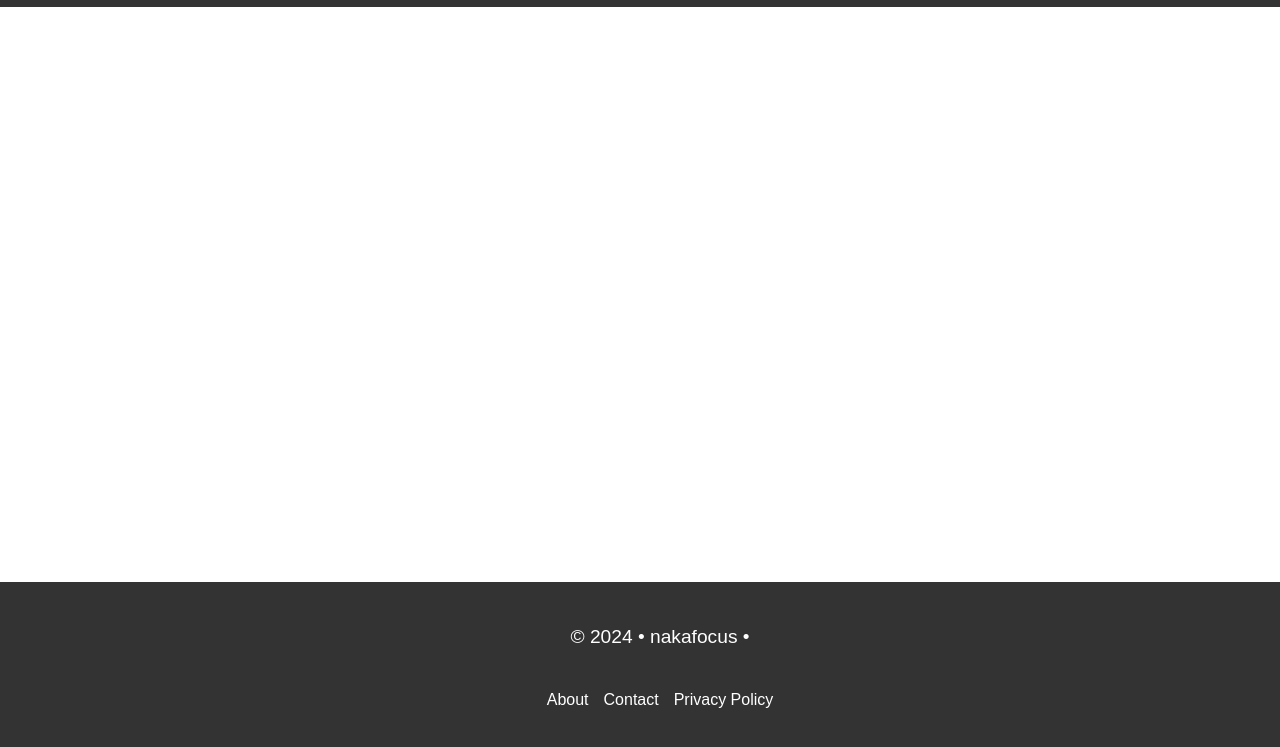
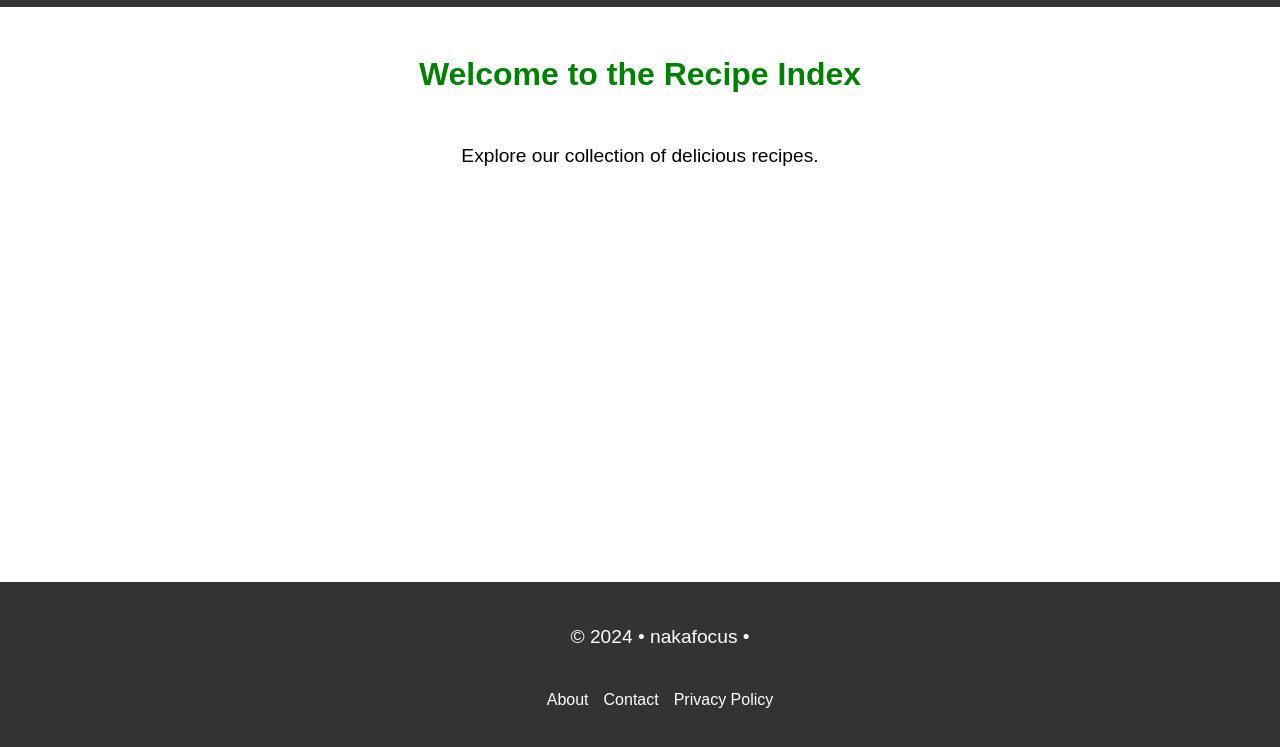
Before and after one commit to GitFocusOfficial/odin-recipes, a plain HTML site: page index.html in a window 1280 px wide. Shown: the part 51-798 px from the top of the page. Drawn offline with Linux system fonts and the light colour scheme.

Commit message:
Add Welcome to the Recipe Index and its content

```diff
--- a/index.html
+++ b/index.html
@@ -41,6 +41,10 @@
                 </nav>
             </div>
         </header>
+        <div class="container">
+            <h1>Welcome to the Recipe Index</h1>
+            <p>Explore our collection of delicious recipes.</p>
+        </div>
         <footer class="footer fixed-footer">
             <div class="footer-content">
                 <p>&copy; 2024 • nakafocus •</p>
```
